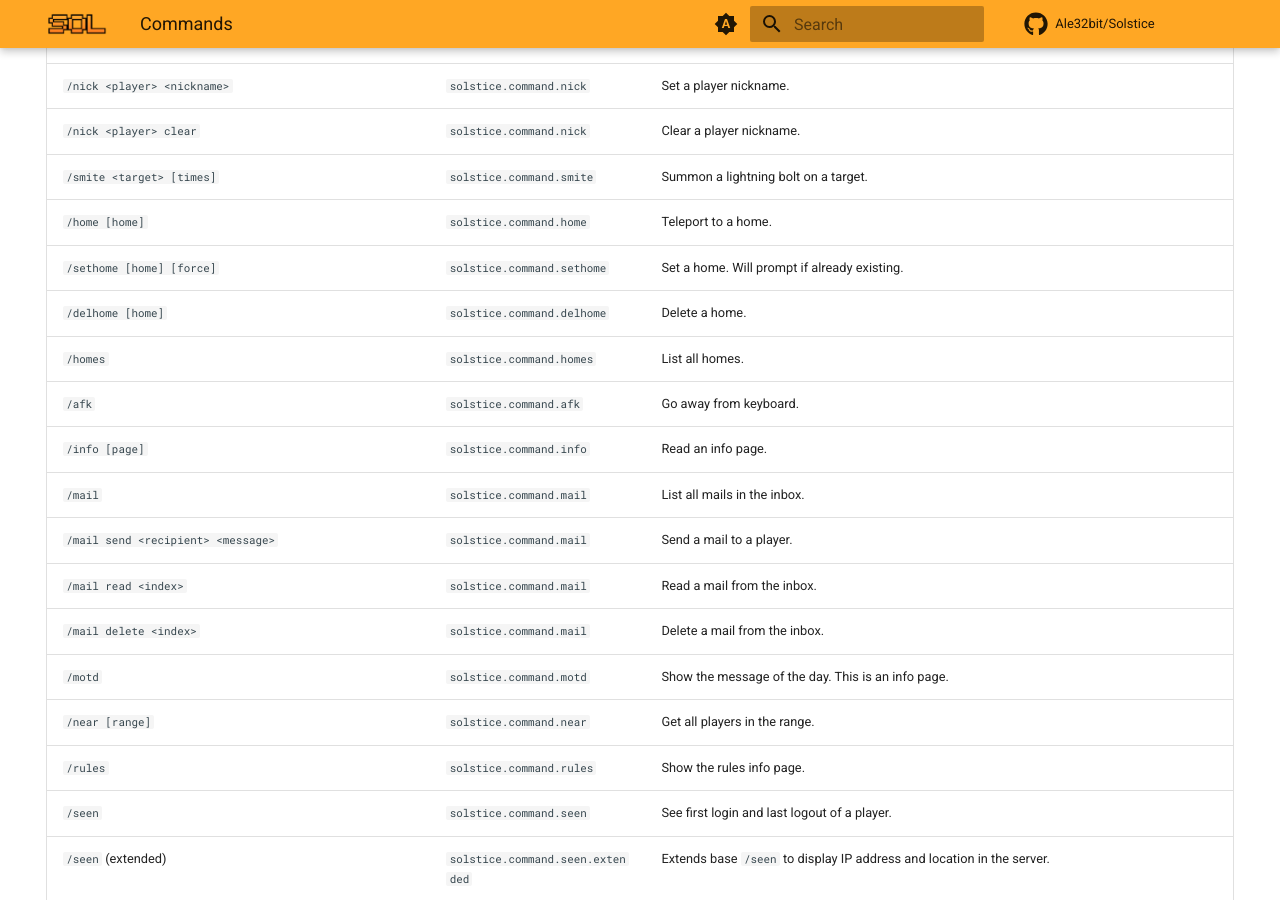
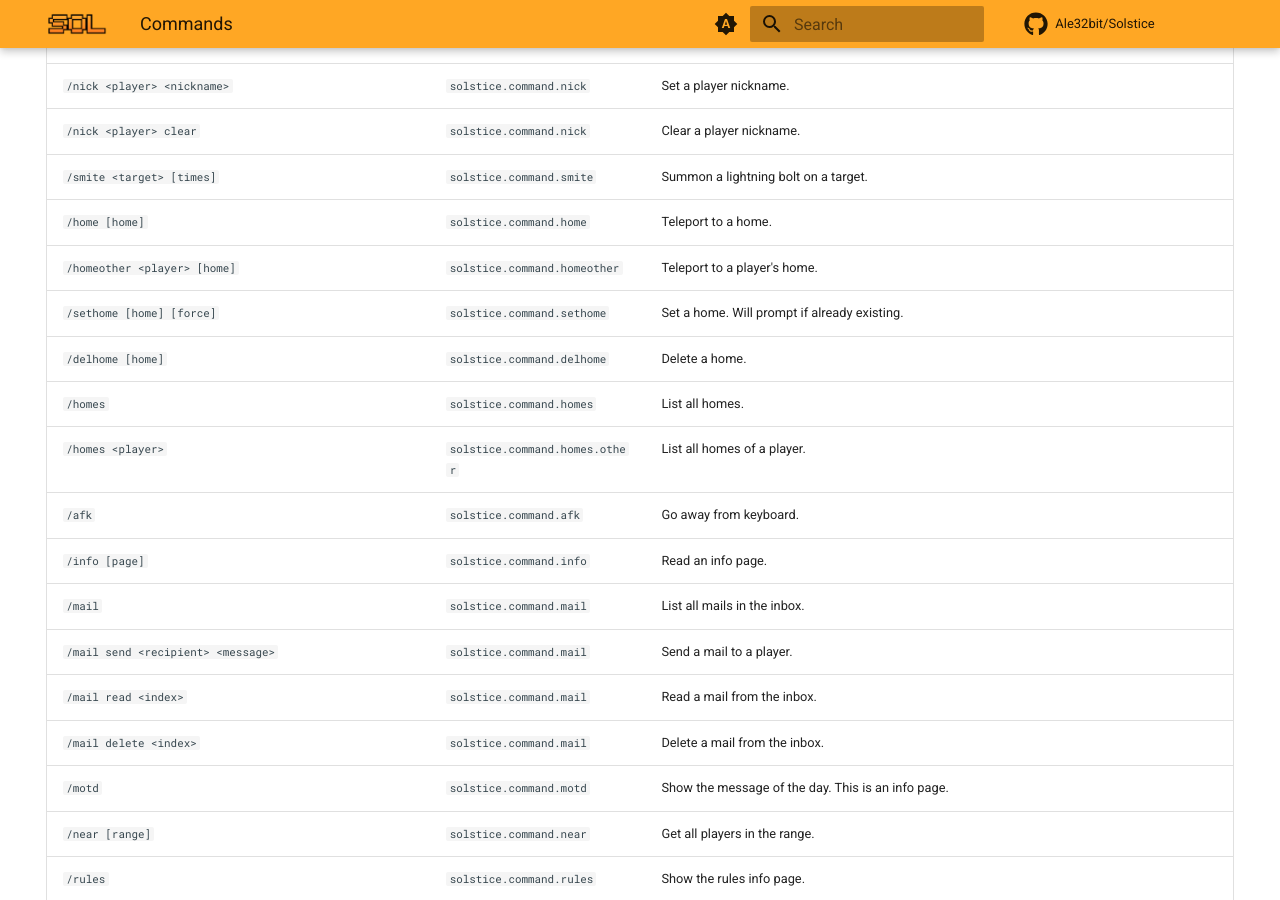
Before and after one commit to Ale32bit/Solstice-docs, an MkDocs documentation site: the page built from docs/commands.md, in a window 1280 px wide and 900 px high, scrolled down 1130 px. Built offline with MkDocs 1.6.1 and Material for MkDocs 9.7.7, drawn with Linux system fonts in a browser that asks for light colours; plug-ins that fetch from the network failed and are left out; comment, search, counter and statistics services are not loaded.

Commit message:
Add `/homes <player>` and `/homeother` commands

```diff
--- a/docs/commands.md
+++ b/docs/commands.md
@@ -35,9 +35,11 @@ Here is a list of all the commands implemented by Solstice, along the permission
 | `/nick <player> clear`                                                   | `solstice.command.nick`              | Clear a player nickname.                                                                          |                      |
 | `/smite <target> [times]`                                                | `solstice.command.smite`             | Summon a lightning bolt on a target.                                                              |                      |
 | `/home [home]`                                                           | `solstice.command.home`              | Teleport to a home.                                                                               |                      |
+| `/homeother <player> [home]`                                             | `solstice.command.homeother`         | Teleport to a player's home.                                                                      |                      |
 | `/sethome [home] [force]`                                                | `solstice.command.sethome`           | Set a home. Will prompt if already existing.                                                      |                      |
 | `/delhome [home]`                                                        | `solstice.command.delhome`           | Delete a home.                                                                                    |                      |
 | `/homes`                                                                 | `solstice.command.homes`             | List all homes.                                                                                   |                      |
+| `/homes <player>`                                                        | `solstice.command.homes.other`       | List all homes of a player.                                                                       |                      |
 | `/afk`                                                                   | `solstice.command.afk`               | Go away from keyboard.                                                                            |                      |
 | `/info [page]`                                                           | `solstice.command.info`              | Read an info page.                                                                                |                      |
 | `/mail`                                                                  | `solstice.command.mail`              | List all mails in the inbox.                                                                      |                      |
```
